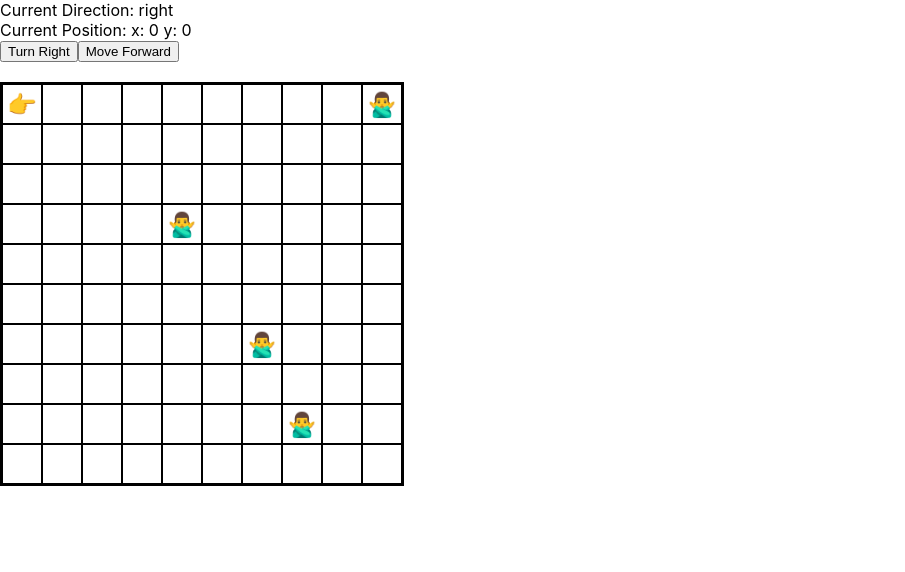
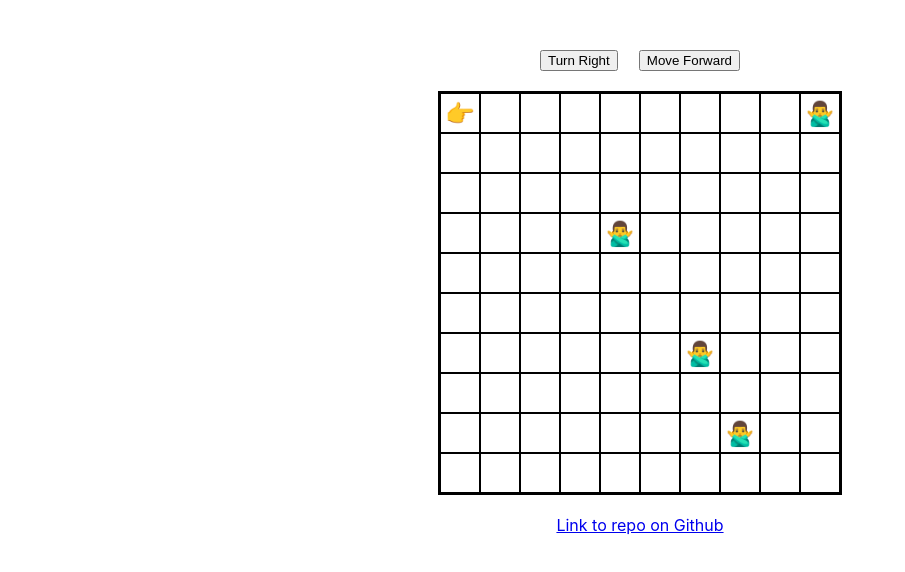
Before and after one commit to nicodee/roomba-zoomba, a React (Create React App) app: page / in a window 1280 px wide. Shown: the top 572 px of the page, without its empty margins (0-905 px from the left). Built offline with nearby package versions, Linux system fonts and the light colour scheme.

Commit message:
Cleanup code

```diff
--- a/src/App.css
+++ b/src/App.css
@@ -1,3 +1,16 @@
+.App {
+  align-items: center;
+  display: flex;
+  flex-direction: column;
+  margin-top: 50px;
+}
+
+.buttons {
+  display: flex;
+  justify-content: space-between;
+  width: 200px;
+}
+
 .Grid {
   border: 2px solid black;
   height: 400px;
--- a/src/App.js
+++ b/src/App.js
@@ -137,12 +137,7 @@ function App() {
 
   return (
     <div className="App">
-      <div>Current Direction: {direction}</div>
-      <div>
-        Current Position: x: {roombaPosition.x} y: {roombaPosition.y}
-      </div>
-
-      <div>
+      <div className="buttons">
         <button onClick={handleTurnRight}>Turn Right</button>
         <button onClick={handleMoveForward}>Move Forward</button>
       </div>
@@ -152,6 +147,11 @@ function App() {
         direction={direction}
         blockers={blockers}
       />
+
+      <br />
+      <a href="https://github.com/nicodee/roomba-zoomba" target="blank">
+        Link to repo on Github
+      </a>
     </div>
   );
 }
```
